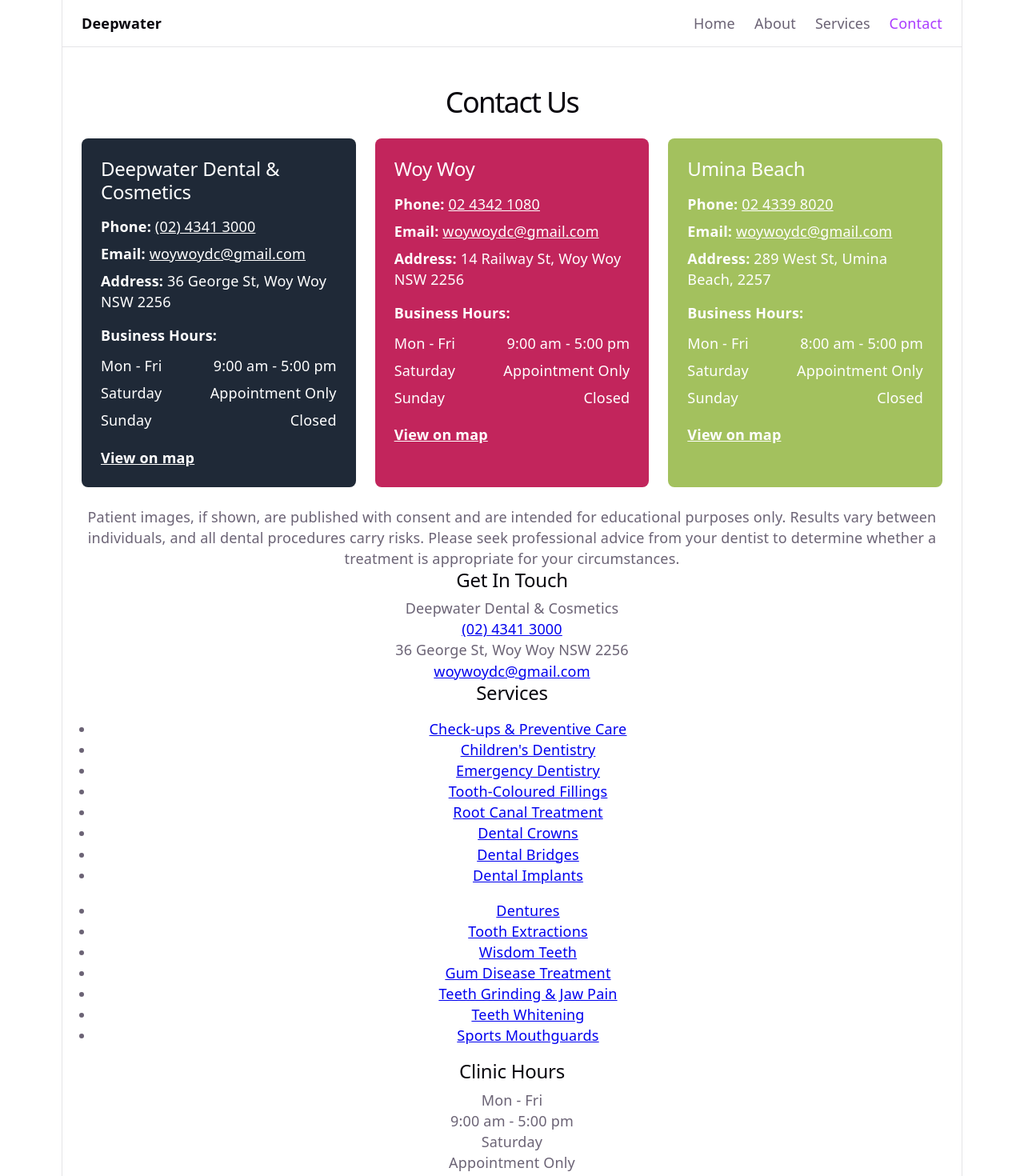
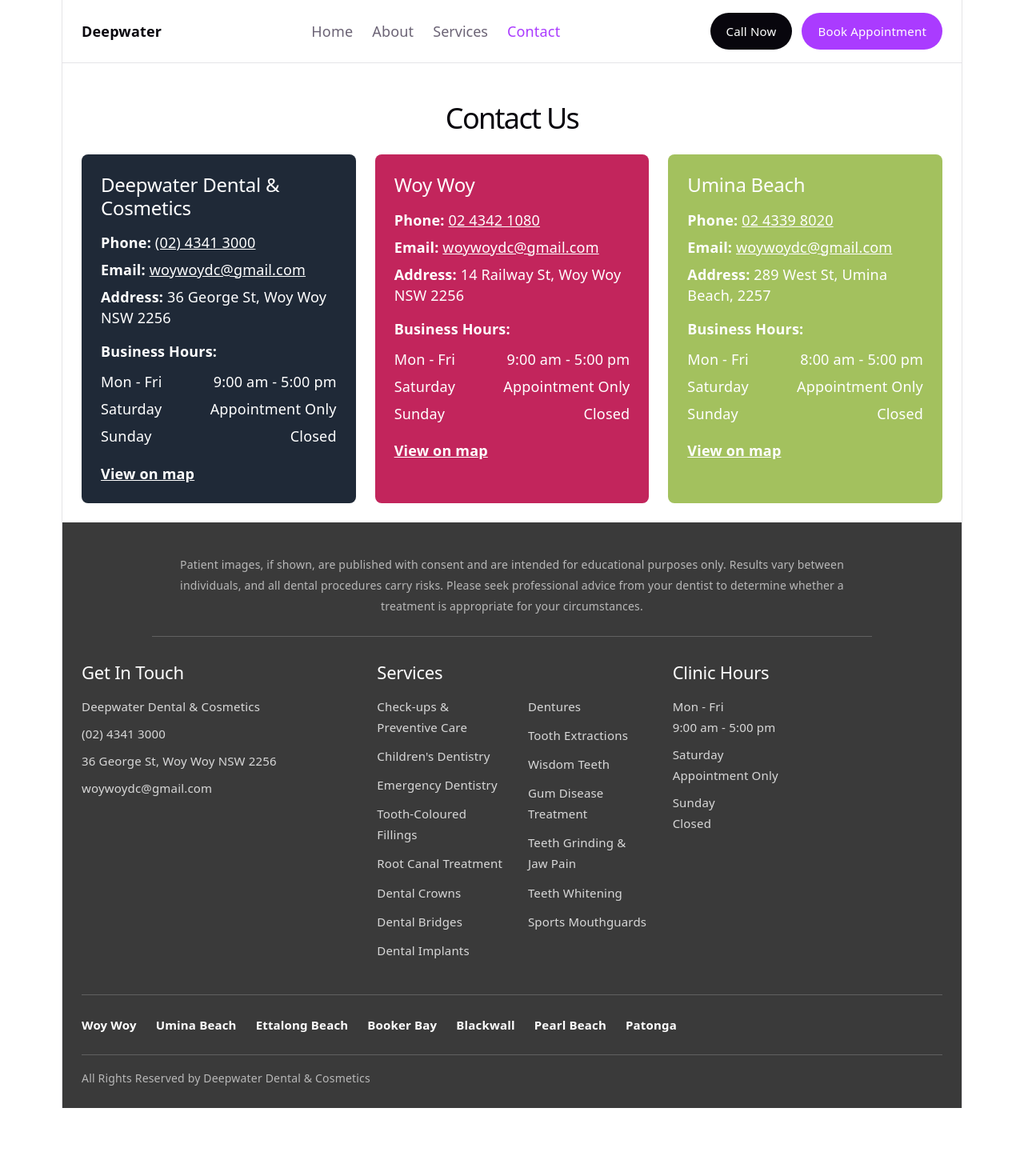
Before and after one commit to katnguyen2301-ops/Deepwater-website, a React (Vite) app: page /contact in a window 1280 px wide. Shown: the top 1470 px of the page at 80% size. After the commit the page ends 1385 px from the top, so only its background shows below. Built offline with nearby package versions, Linux system fonts and the light colour scheme.

Commit message:
Add Call Now and Book Appointment buttons to navbar

```diff
--- a/src/Navbar.jsx
+++ b/src/Navbar.jsx
@@ -1,6 +1,7 @@
 import { useEffect, useRef, useState } from 'react'
 import { NavLink } from 'react-router-dom'
 import services from './data/services'
+import locations from './data/locations'
 
 function ServicesDropdown() {
   const [open, setOpen] = useState(false)
@@ -45,6 +46,8 @@ function ServicesDropdown() {
 }
 
 function Navbar() {
+  const practice = locations[0]
+
   return (
     <nav className="navbar">
       <span className="navbar-brand">Deepwater</span>
@@ -54,6 +57,14 @@ function Navbar() {
         <ServicesDropdown />
         <li><NavLink to="/contact">Contact</NavLink></li>
       </ul>
+      <div className="navbar-actions">
+        <a className="btn btn-call" href={`tel:${practice.phone.replace(/\s+/g, '')}`}>
+          Call Now
+        </a>
+        <NavLink className="btn btn-book" to="/contact">
+          Book Appointment
+        </NavLink>
+      </div>
     </nav>
   )
 }
--- a/src/index.css
+++ b/src/index.css
@@ -87,6 +87,43 @@ body {
 
 .navbar-links a.active {
   color: var(--accent);
+}
+
+.navbar-actions {
+  display: flex;
+  align-items: center;
+  gap: 12px;
+}
+
+.btn {
+  display: inline-flex;
+  align-items: center;
+  justify-content: center;
+  padding: 10px 20px;
+  border-radius: 999px;
+  font-size: 15px;
+  font-weight: 500;
+  text-decoration: none;
+  white-space: nowrap;
+  cursor: pointer;
+}
+
+.btn-call {
+  background: var(--text-h);
+  color: var(--bg);
+}
+
+.btn-call:hover {
+  opacity: 0.85;
+}
+
+.btn-book {
+  background: var(--accent);
+  color: #fff;
+}
+
+.btn-book:hover {
+  opacity: 0.85;
 }
 
 .navbar-dropdown {
@@ -339,6 +376,88 @@ body {
   text-decoration: underline;
 }
 
+.site-footer {
+  margin-top: auto;
+  padding: 40px 24px 24px;
+  background: #3a3a3a;
+  color: #d8d8d8;
+  text-align: left;
+}
+
+.footer-disclaimer {
+  max-width: 900px;
+  margin: 0 auto 32px;
+  padding-bottom: 24px;
+  border-bottom: 1px solid rgba(255, 255, 255, 0.2);
+  text-align: center;
+  font-size: 14px;
+  color: #b8b8b8;
+}
+
+.footer-grid {
+  display: grid;
+  grid-template-columns: repeat(auto-fit, minmax(220px, 1fr));
+  gap: 32px;
+  margin-bottom: 32px;
+}
+
+.footer-grid h2 {
+  color: #fff;
+  font-size: 22px;
+  margin-bottom: 16px;
+}
+
+.footer-grid p {
+  margin: 0 0 8px;
+  font-size: 15px;
+}
+
+.footer-grid a {
+  color: #d8d8d8;
+  text-decoration: none;
+}
+
+.footer-grid a:hover {
+  color: #fff;
+  text-decoration: underline;
+}
+
+.footer-services {
+  display: flex;
+  gap: 24px;
+}
+
+.footer-services ul {
+  list-style: none;
+  margin: 0;
+  padding: 0;
+}
+
+.footer-services li {
+  margin-bottom: 10px;
+  font-size: 15px;
+}
+
+.footer-suburbs {
+  display: flex;
+  flex-wrap: wrap;
+  gap: 8px 24px;
+  list-style: none;
+  margin: 0 0 24px;
+  padding: 24px 0 0;
+  border-top: 1px solid rgba(255, 255, 255, 0.2);
+  font-size: 15px;
+  font-weight: 600;
+  color: #fff;
+}
+
+.footer-bottom {
+  padding-top: 16px;
+  border-top: 1px solid rgba(255, 255, 255, 0.2);
+  font-size: 14px;
+  color: #b8b8b8;
+}
+
 #root {
   width: 1126px;
   max-width: 100%;
```
